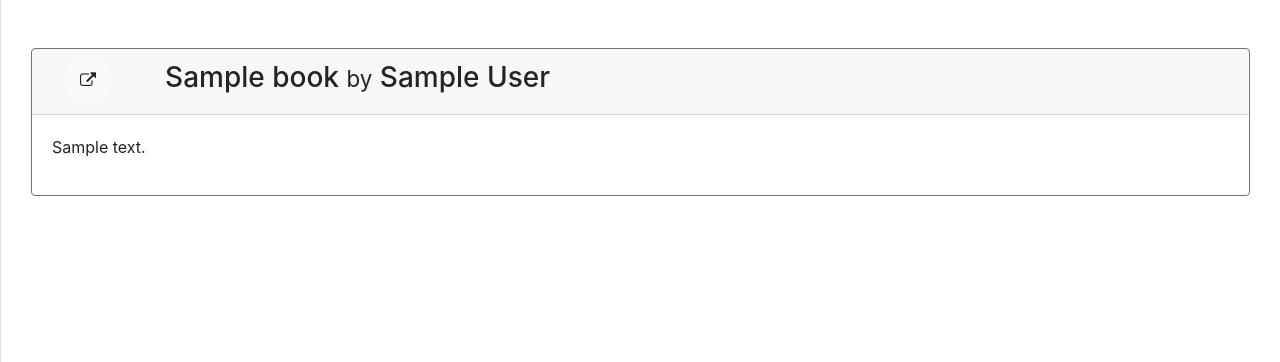
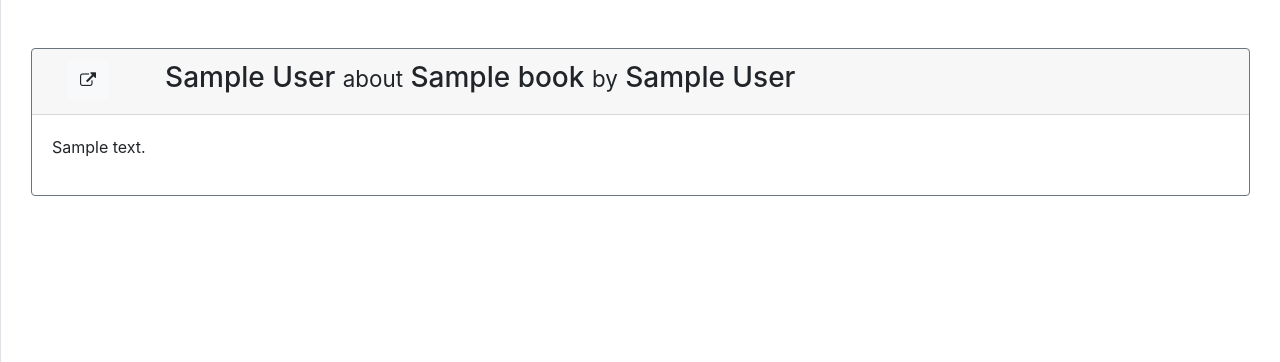
Before and after one commit to nickmpaz/mediascape, a Django app: template app/accounts/templates/accounts/likes.html in a window 1280 px wide. Shown: the part 58-420 px from the top of the page. Run offline with Django 3.2, Linux system fonts and the light colour scheme; the template is opened without the code that fills it: most values are stand-ins (such as "Sample title", 1, 10 or a date in 2020); parts of the project's set-up code (start-up, migrations or seed data) failed here and were passed over; some libraries are stand-ins or nearby versions.

Commit message:
improve accounts/likes headers

```diff
--- a/app/accounts/templates/accounts/likes.html
+++ b/app/accounts/templates/accounts/likes.html
@@ -18,7 +18,7 @@
                         </button>
                     </div>
                     <div class="col-sm">
-                        <h3>{{ comment.book.title }} <small>by</small> {{ comment.book.author }}</h3>
+                        <h3>{{ comment.author }} <small>about</small> {{ comment.book.title }} <small>by</small> {{ comment.book.author }}</h3>
                     </div>
                 </div>
             </div>
```
